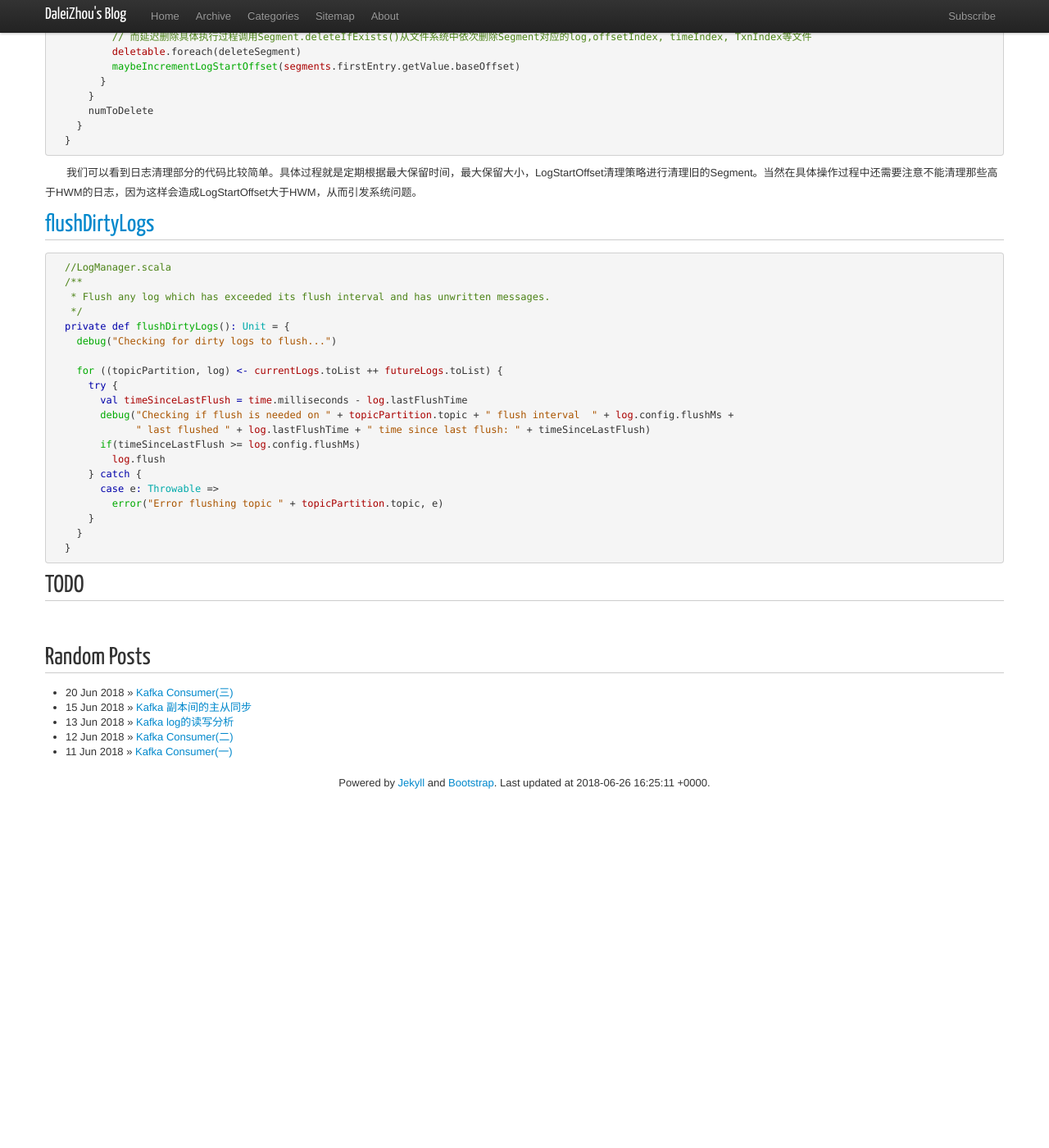
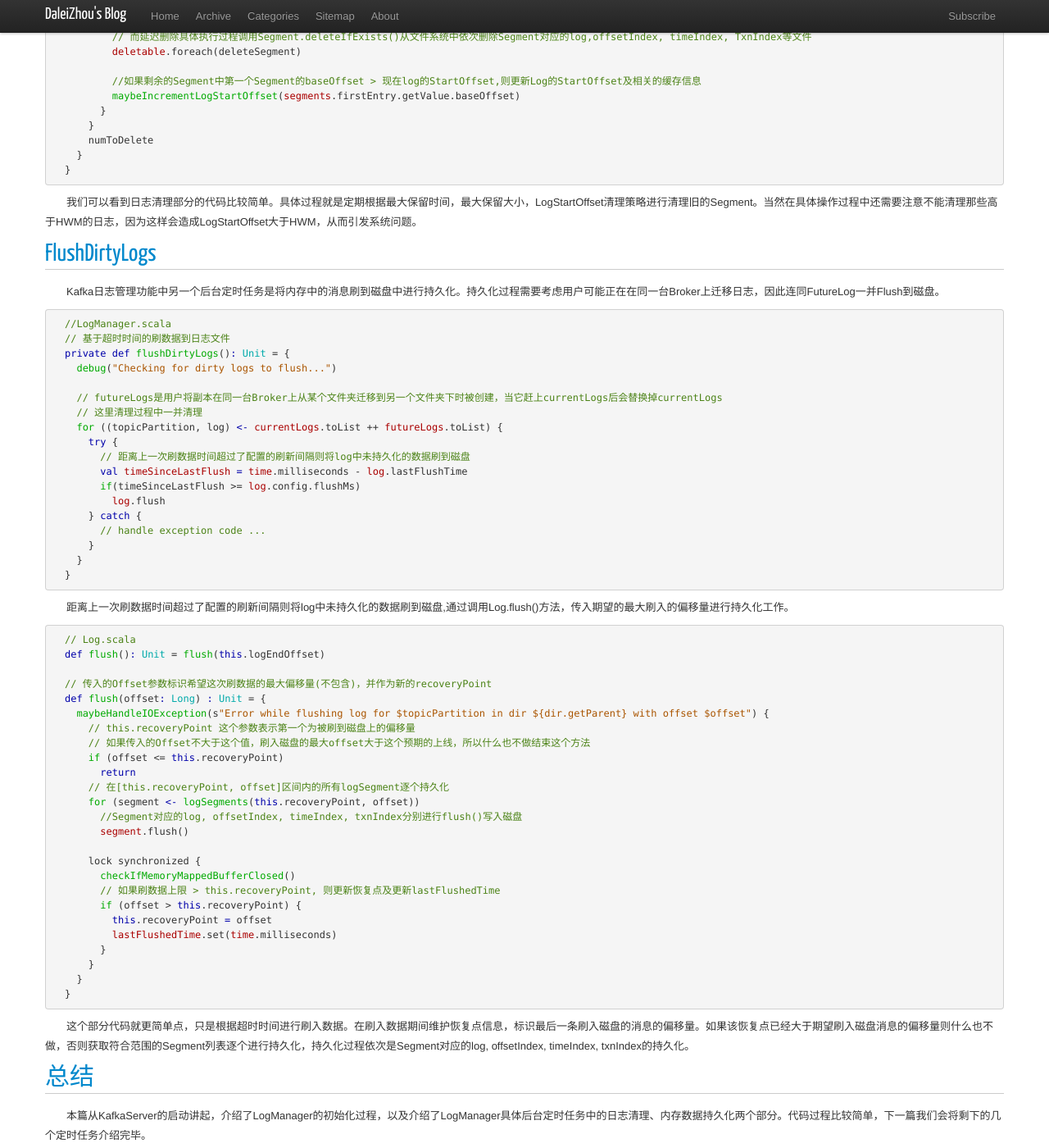
Before and after one commit to DaleiZhou/daleizhou.github.io, a Jekyll site: the page built from _posts/2018/2018-06-26-kafka-log-management.md, in a window 1280 px wide and 1400 px high, scrolled down 4004 px. Shown: the whole window at 82% size. Built offline with Jekyll 4.4.1, drawn with Linux system fonts in a browser that asks for light colours; nearby versions of some CDN libraries; comment, search, counter and statistics services are not loaded; before the commit the page ends 5008 px from its top, so only the background shows below that; some of the changed text lies outside the part shown.

Commit message:
log management

````diff
--- a/_posts/2018/2018-06-26-kafka-log-management.md
+++ b/_posts/2018/2018-06-26-kafka-log-management.md
@@ -10,7 +10,7 @@ title: Kafka Log Management(一)
   代码版本: 2.0.0-SNAPSHOT
 
 
-　　在[Kafka log的读写分析](https://daleizhou.github.io/posts/log-fetch-produce.html)一文中有介绍过Kafka日志的结构，并提及Kafka会定期清理Segment。本文来具体看一下后台线程是如何完成清理工作，除此之外还一起看Kafka日志管理的其它内容，如：日志刷新，日志检查点设置等管理工作。
+　　在[Kafka log的读写分析](https://daleizhou.github.io/posts/log-fetch-produce.html)一文中有介绍过Kafka日志的结构，并提及Kafka会定期清理Segment。本文来具体看一下后台线程是如何完成清理工作，除此之外还一并涉及Kafka日志管理的其它内容，如：日志刷新，日志检查点设置等管理工作。因为功能点比较多，拆成两篇进行撰写。
 
 ## <a id="StartUp">StartUp</a>
 
@@ -219,6 +219,8 @@ title: Kafka Log Management(一)
           // 会调用Log.asyncDeleteSegment()方法中删除过程通过线程池并设置delay时间通过异步删除的方式移除Segment
           // 而延迟删除具体执行过程调用Segment.deleteIfExists()从文件系统中依次删除Segment对应的log,offsetIndex, timeIndex, TxnIndex等文件
           deletable.foreach(deleteSegment)
+
+          //如果剩余的Segment中第一个Segment的baseOffset > 现在log的StartOffset,则更新Log的StartOffset及相关的缓存信息
           maybeIncrementLogStartOffset(segments.firstEntry.getValue.baseOffset)
         }
       }
@@ -229,29 +231,63 @@ title: Kafka Log Management(一)
 
 　　我们可以看到日志清理部分的代码比较简单。具体过程就是定期根据最大保留时间，最大保留大小，LogStartOffset清理策略进行清理旧的Segment。当然在具体操作过程中还需要注意不能清理那些高于HWM的日志，因为这样会造成LogStartOffset大于HWM，从而引发系统问题。
 
-## <a id="flushDirtyLogs">flushDirtyLogs</a>
+## <a id="FlushDirtyLogs">FlushDirtyLogs</a>
+
+　　Kafka日志管理功能中另一个后台定时任务是将内存中的消息刷到磁盘中进行持久化。持久化过程需要考虑用户可能正在在同一台Broker上迁移日志，因此连同FutureLog一并Flush到磁盘。
 
 ```scala
   //LogManager.scala
-  /**
-   * Flush any log which has exceeded its flush interval and has unwritten messages.
-   */
+  // 基于超时时间的刷数据到日志文件
   private def flushDirtyLogs(): Unit = {
     debug("Checking for dirty logs to flush...")
 
+    // futureLogs是用户将副本在同一台Broker上从某个文件夹迁移到另一个文件夹下时被创建，当它赶上currentLogs后会替换掉currentLogs
+    // 这里清理过程中一并清理
     for ((topicPartition, log) <- currentLogs.toList ++ futureLogs.toList) {
       try {
+        // 距离上一次刷数据时间超过了配置的刷新间隔则将log中未持久化的数据刷到磁盘
         val timeSinceLastFlush = time.milliseconds - log.lastFlushTime
-        debug("Checking if flush is needed on " + topicPartition.topic + " flush interval  " + log.config.flushMs +
-              " last flushed " + log.lastFlushTime + " time since last flush: " + timeSinceLastFlush)
         if(timeSinceLastFlush >= log.config.flushMs)
           log.flush
       } catch {
-        case e: Throwable =>
-          error("Error flushing topic " + topicPartition.topic, e)
+        // handle exception code ...
       }
     }
   }
 ```
 
-## TODO
+　　距离上一次刷数据时间超过了配置的刷新间隔则将log中未持久化的数据刷到磁盘,通过调用Log.flush()方法，传入期望的最大刷入的偏移量进行持久化工作。
+
+```scala
+  // Log.scala
+  def flush(): Unit = flush(this.logEndOffset)
+
+  // 传入的Offset参数标识希望这次刷数据的最大偏移量(不包含)，并作为新的recoveryPoint
+  def flush(offset: Long) : Unit = {
+    maybeHandleIOException(s"Error while flushing log for $topicPartition in dir ${dir.getParent} with offset $offset") {
+      // this.recoveryPoint 这个参数表示第一个为被刷到磁盘上的偏移量
+      // 如果传入的Offset不大于这个值，刷入磁盘的最大offset大于这个预期的上线，所以什么也不做结束这个方法
+      if (offset <= this.recoveryPoint)
+        return
+      // 在[this.recoveryPoint, offset]区间内的所有logSegment逐个持久化
+      for (segment <- logSegments(this.recoveryPoint, offset))
+        //Segment对应的log, offsetIndex, timeIndex, txnIndex分别进行flush()写入磁盘
+        segment.flush()
+
+      lock synchronized {
+        checkIfMemoryMappedBufferClosed()
+        // 如果刷数据上限 > this.recoveryPoint, 则更新恢复点及更新lastFlushedTime
+        if (offset > this.recoveryPoint) {
+          this.recoveryPoint = offset
+          lastFlushedTime.set(time.milliseconds)
+        }
+      }
+    }
+  }
+```
+
+　　这个部分代码就更简单点，只是根据超时时间进行刷入数据。在刷入数据期间维护恢复点信息，标识最后一条刷入磁盘的消息的偏移量。如果该恢复点已经大于期望刷入磁盘消息的偏移量则什么也不做，否则获取符合范围的Segment列表逐个进行持久化，持久化过程依次是Segment对应的log, offsetIndex, timeIndex, txnIndex的持久化。
+
+## <a id="conclusion">总结</a>
+
+　　本篇从KafkaServer的启动讲起，介绍了LogManager的初始化过程，以及介绍了LogManager具体后台定时任务中的日志清理、内存数据持久化两个部分。代码过程比较简单，下一篇我们会将剩下的几个定时任务介绍完毕。
````
